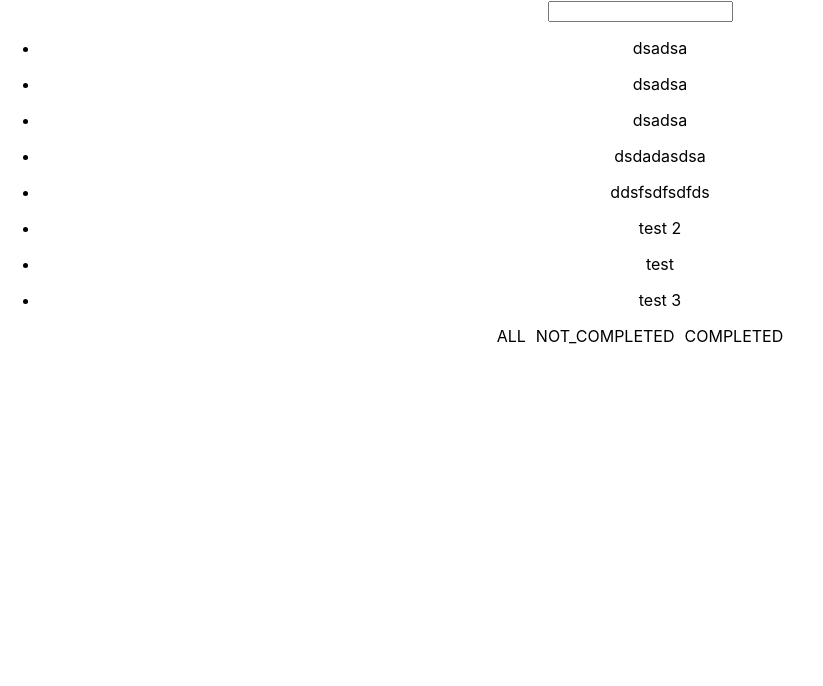
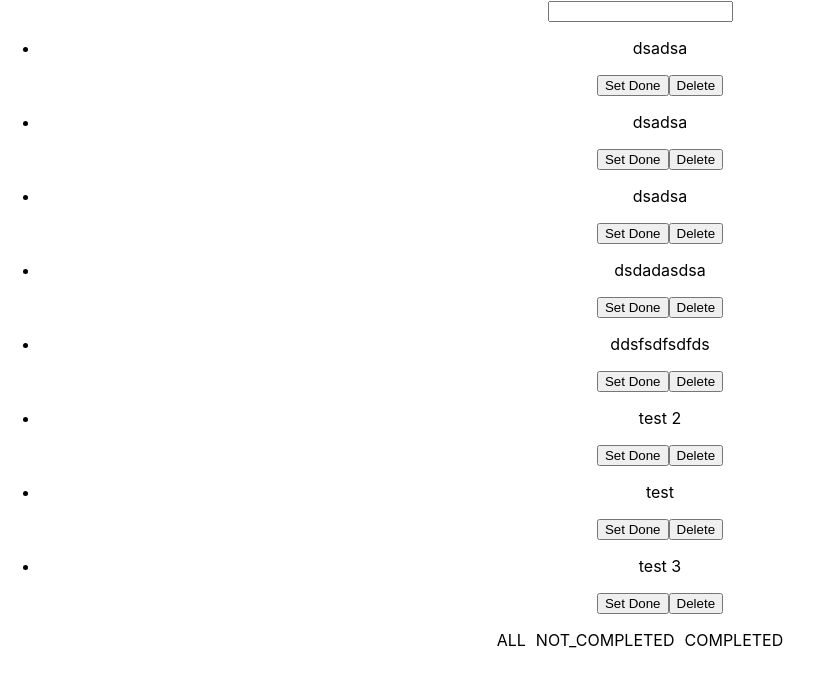
Before and after one commit to elifyilbasi/todo-client, a React (Create React App) app: page / in a window 1280 px wide. Shown: the top 686 px of the page, without its empty margins (0-823 px from the left). Built offline with nearby package versions, Linux system fonts and the light colour scheme.

Commit message:
Add todo item callbacks

```diff
--- a/src/todos/TodoPageContainer/TodoList/TodoItem/TodoItem.jsx
+++ b/src/todos/TodoPageContainer/TodoList/TodoItem/TodoItem.jsx
@@ -1,9 +1,13 @@
 import React from "react";
 
-export default function TodoItem({ item }) {
+export default function TodoItem({ item, onTodoItemToggle, onTodoItemDelete }) {
   return (
-    <div>
+    <div style={{ display: "inline" }}>
       <p>{item.title}</p>
+      <button onClick={() => onTodoItemToggle(item.id)}>
+        {item.completed ? "Set Undone" : "Set Done"}
+      </button>
+      <button onClick={() => onTodoItemDelete(item.id)}>Delete</button>
     </div>
   );
 }
--- a/src/todos/TodoPageContainer/TodoList/TodoList.jsx
+++ b/src/todos/TodoPageContainer/TodoList/TodoList.jsx
@@ -1,13 +1,21 @@
 import React from "react";
 import TodoItem from "./TodoItem/TodoItem";
 
-export default function TodoList({ items }) {
+export default function TodoList({
+  items,
+  onTodoItemToggle,
+  onTodoItemDelete,
+}) {
   return (
     items.length && (
       <ul>
         {items.map((item) => (
           <li key={item.id}>
-            <TodoItem item={item} />
+            <TodoItem
+              item={item}
+              onTodoItemToggle={onTodoItemToggle}
+              onTodoItemDelete={onTodoItemDelete}
+            />
           </li>
         ))}
       </ul>
--- a/src/todos/TodoPageContainer/TodoPageContainer.jsx
+++ b/src/todos/TodoPageContainer/TodoPageContainer.jsx
@@ -90,10 +90,24 @@ export default function TodoPageContainer() {
     console.log(newFilter);
   };
 
+  //TODO implement logic
+  const onTodoItemToggle = (id) => {
+    console.log(id);
+  };
+
+  //TODO implement logic
+  const onTodoItemDelete = (id) => {
+    console.log(id);
+  };
+
   return (
     <div>
       <AddTodo onTodoAdd={onTodoAdd} />
-      <TodoList items={todoItems} />
+      <TodoList
+        items={todoItems}
+        onTodoItemToggle={onTodoItemToggle}
+        onTodoItemDelete={onTodoItemDelete}
+      />
       <TodoTypeFilter
         filterTypes={FILTER_TYPES}
         selectedFilterType={filterType}
```
